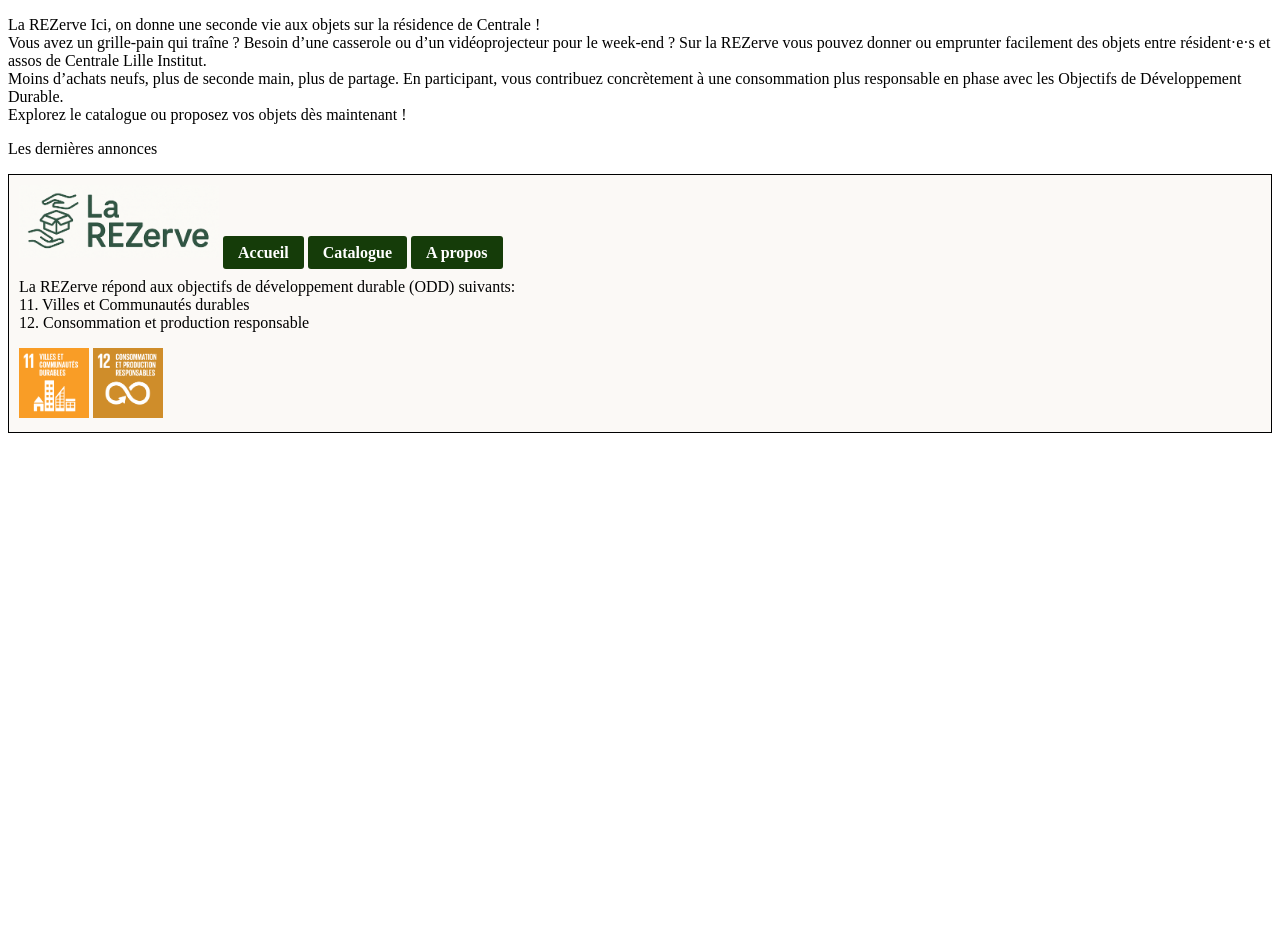
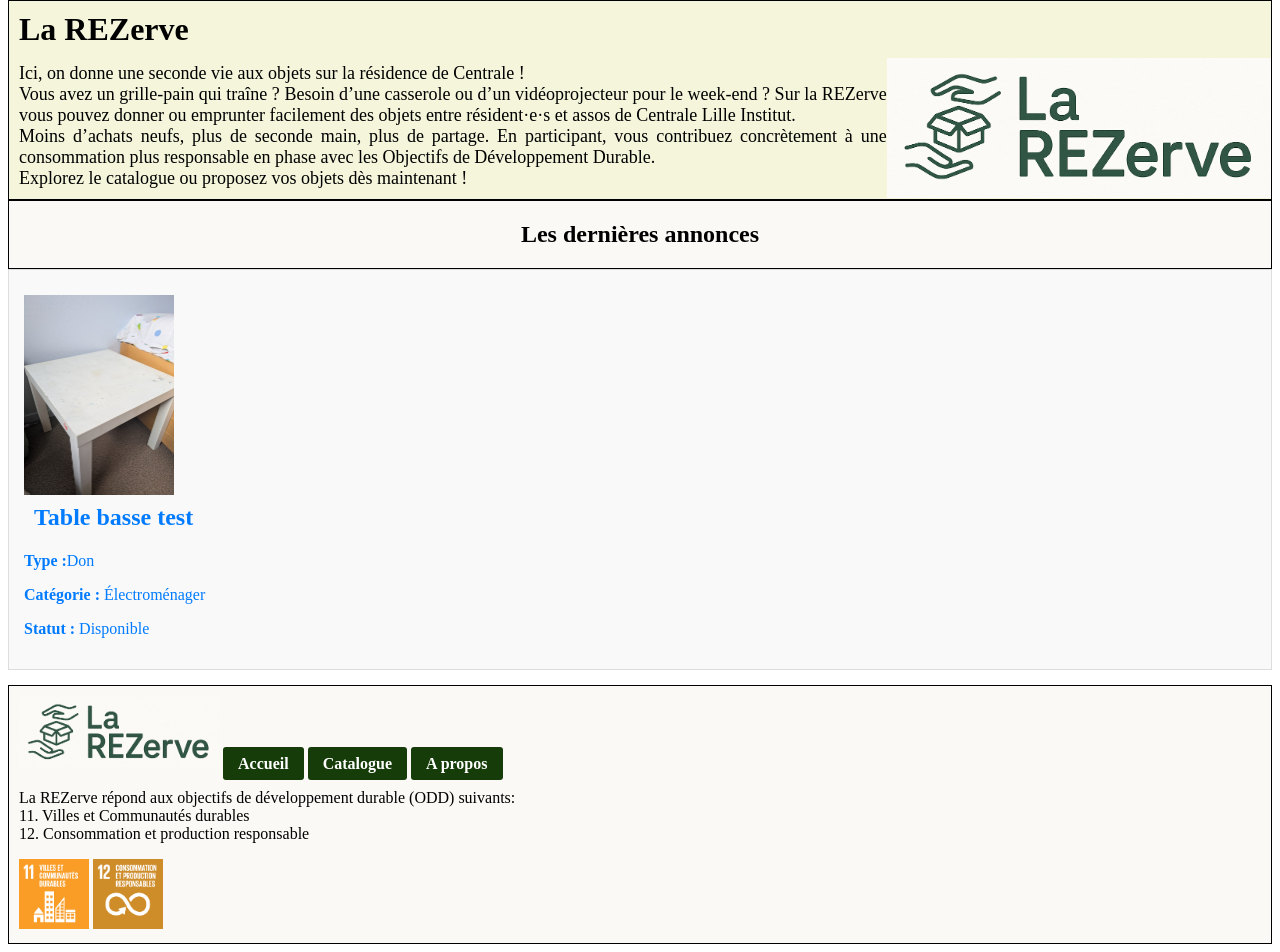
Before and after one commit to n8carrion/projetTWE, a PHP site: page /accueil in a window 1280 px wide. Shown: the part 115-1067 px from the top of the page. Before the commit the page ends 548 px from the top, so only its background shows below. Run offline with PHP 8.4, Linux system fonts and the light colour scheme.

Commit message:
fonction infosUtilisateur + style Accueil

```diff
--- a/css/style.css
+++ b/css/style.css
@@ -141,3 +141,30 @@
     height: 70px;
     /* Hauteur des images ODD */
 }
+
+/*STYLE accueil.php */
+
+#description {
+    border: 1px solid black;
+    background-color: beige;
+}
+
+h1,h2 {
+    padding:5px;
+    margin:5px;
+
+}
+#description p {
+    text-align: justify ;
+    font-size:large;
+    padding:5px;
+    margin:5px;
+}
+
+#description img {
+    float:right;
+    height:140px ;
+}
+.center {
+    text-align:center;
+}
--- a/libs/modele.php
+++ b/libs/modele.php
@@ -69,6 +69,12 @@
   $SQL = " UPDATE Utilisateur SET statutUtilisateur='moderateur'" ;
   $SQL .= " WHERE id='$idUtilisateur'" ;
   SQLUpdate($SQL) ;
+}
+
+function infoUtilisateur($idUtilisateur) {
+  $SQL = "SELECT * from Utilisateur" ;
+  $SQL .= " WHERE id='$idUtilisateur'" ;
+  return parcoursRs(SQLSelect($SQL)) ;
 }
 
 //Fonctions Images
--- a/templates/accueil.php
+++ b/templates/accueil.php
@@ -2,8 +2,10 @@
     //rajouter le chargment des annonces
 </script>
 
-<div>
-<p>La REZerve
+<div id=description>
+<h1>La REZerve</h1>
+<img src="ressources/logoLaREZerve1.png">
+<p>
 Ici, on donne une seconde vie aux objets sur la résidence de Centrale ! <br>
 
 Vous avez un grille-pain qui traîne ? Besoin d’une casserole ou d’un vidéoprojecteur pour le week-end ?
@@ -13,10 +15,21 @@
 En participant, vous contribuez concrètement à une consommation plus responsable en phase avec les Objectifs de Développement Durable. <br>
 
 Explorez le catalogue ou proposez vos objets dès maintenant !
+</p>
 
-</p>
 </div>
 
-<div>
-    <p> Les dernières annonces</p>
+<div class=banniere>
+    <h2 class="center"> Les dernières annonces</h2>
 </div>
+    <!-- Chaque objet est représenté par une "carte" -->
+    <div class="carte-objet">
+        <!-- Si on clique sur  -->
+        <a href="annonce/1"> <!-- annonce/idObjet -->
+            <img src="uploads/imagesObjets/2_1.jpg" alt="Photo de l’objet">
+            <h2>Table basse test</h2>
+            <p><strong>Type :</strong>Don</p>
+            <p><strong>Catégorie :</strong> Électroménager</p>
+            <p><strong>Statut :</strong> Disponible</p>
+        </a>
+</div>
```
